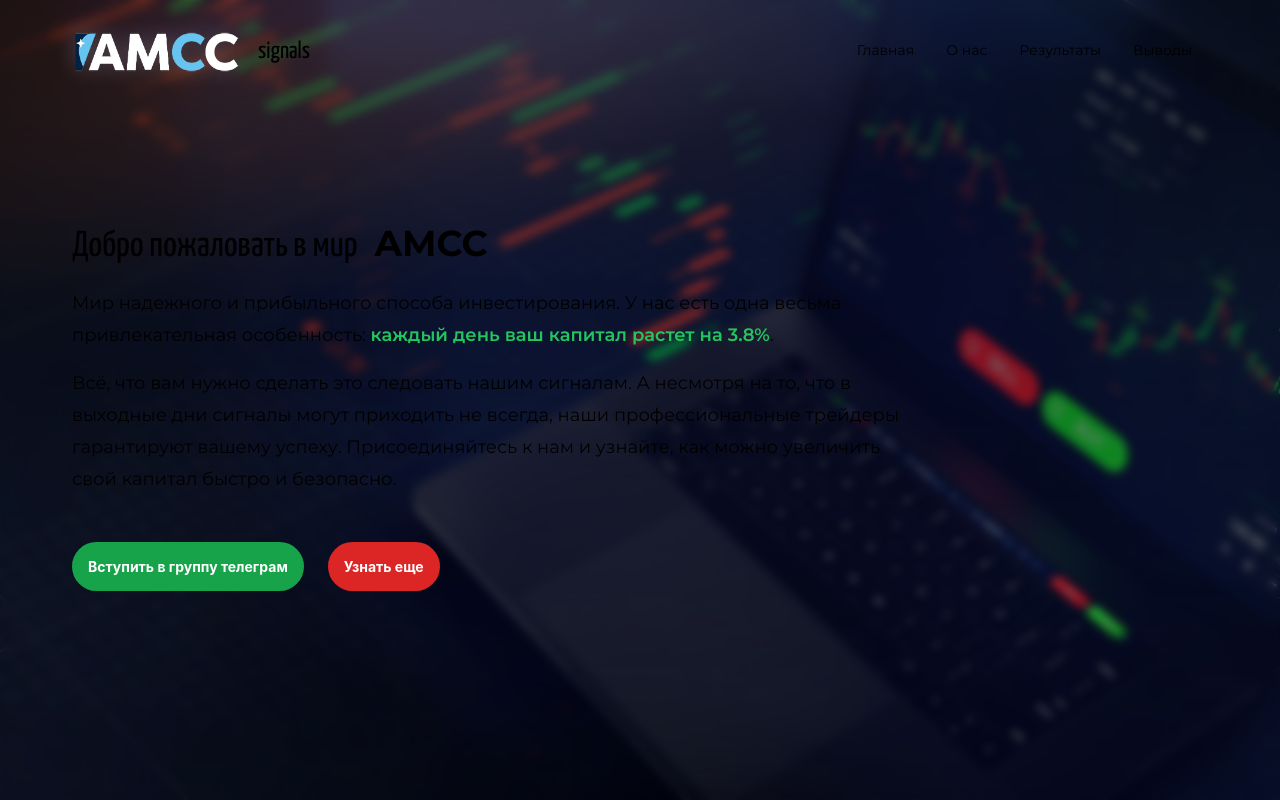
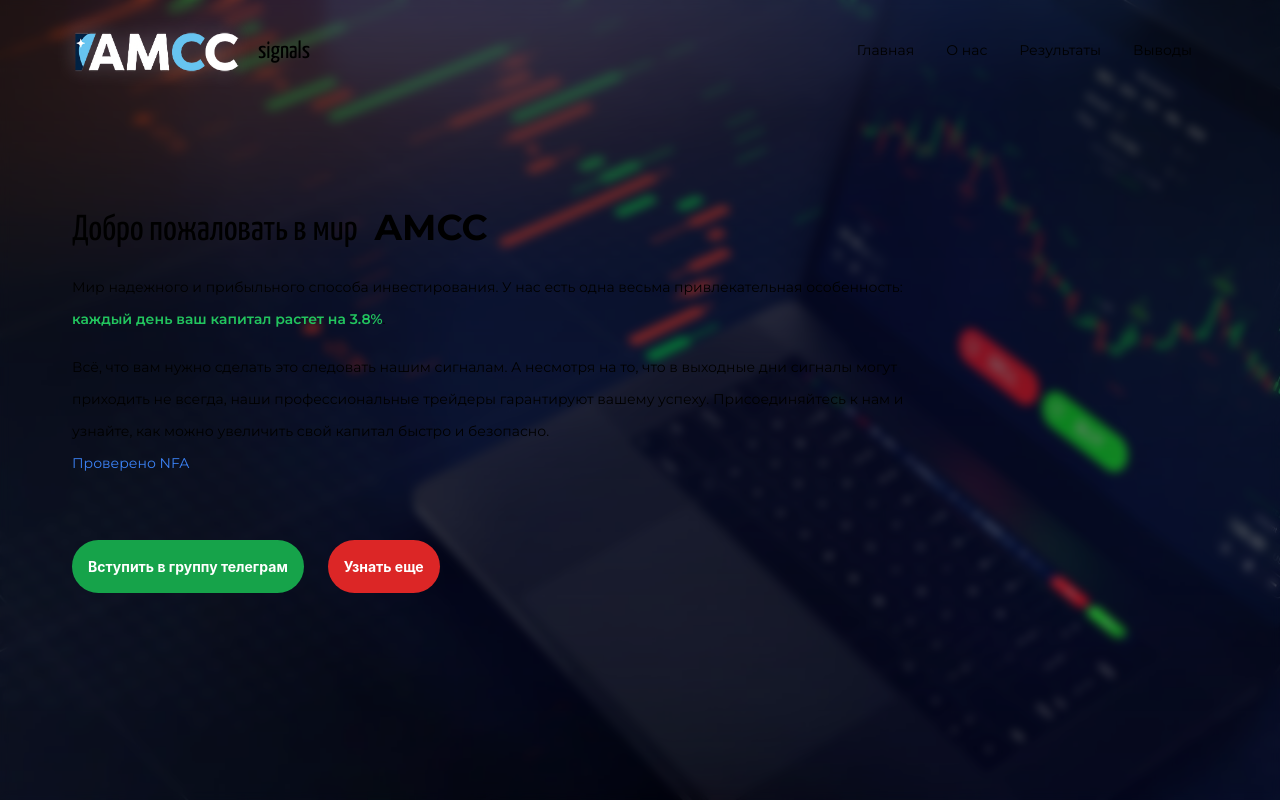
Before and after one commit to IslamAsankojoev/amcc, a Next.js app: page / in a window 1280 px wide. Shown: the top 800 px of the page. Built offline with nearby package versions, Linux system fonts and the light colour scheme.

Commit message:
added nfa

```diff
--- a/src/components/First.tsx
+++ b/src/components/First.tsx
@@ -1,10 +1,12 @@
-import { Col, Row, Space } from 'antd'
+import { Col, Modal, Row, Space } from 'antd'
 import React from 'react'
 import Image from 'next/image'
 import { montserrat, yanone_kaffeesatz } from '@/utils/fonts'
 import { links } from '@/utils/constants'
 
 const First = () => {
+  const [modalOpen, setModalOpen] = React.useState(false)
+
   return (
     <div
       style={{
@@ -52,31 +54,41 @@
                   Добро пожаловать в мир &nbsp;{' '}
                   <span className={`${montserrat.className} font-bold`}>AMCC</span>
                 </h2>
-                <p
-                  className={`text-sm md:text-lg leading-6 md:leading-8 ${montserrat.className}`}
-                >
+                <p className={`text-sm md:text-sm leading-6 md:leading-8 ${montserrat.className}`}>
                   Мир надежного и прибыльного способа инвестирования. У нас есть одна весьма
                   привлекательная особенность:{' '}
-                  <span className="text-green-500 font-semibold">каждый день ваш капитал растет на 3.8%</span>.
-                  <span className='mb-4 block'/>
+                  <span className="text-green-500 font-semibold">
+                    каждый день ваш капитал растет на 3.8%
+                  </span>
+                  .
+                  <span className="mb-4 block" />
                   Всё, что вам нужно сделать это следовать нашим сигналам. А несмотря на то, что в
                   выходные дни сигналы могут приходить не всегда, наши профессиональные трейдеры
                   гарантируют вашему успеху. Присоединяйтесь к нам и узнайте, как можно увеличить
                   свой капитал быстро и безопасно.
+                  <br />
+                  <span
+                    className="text-blue-500 cursor-pointer"
+                    onClick={() => {
+                      setModalOpen(true)
+                    }}
+                  >
+                    Проверено NFA
+                  </span>
                 </p>
                 <br />
                 <Space size="large" wrap>
                   <a
                     href={links.telegram}
-                    target='_blank'
-                    className="bg-green-600 hover:bg-green-700 text-white hover:text-white font-bold p-4  rounded-full "
+                    target="_blank"
+                    className="bg-green-600 hover:bg-green-700 text-white hover:text-white font-semibold md:font-bold p-3 md:p-4 rounded-full inline-block"
                   >
                     Вступить в группу телеграм
                   </a>
                   <a
                     href="#"
-                    target='_blank'
-                    className="bg-red-600 text-white hover:text-white font-bold p-4  rounded-full "
+                    target="_blank"
+                    className="bg-red-600 text-white hover:text-white font-semibold md:font-bold p-3 md:p-4 rounded-full inline-block"
                   >
                     Узнать еще
                   </a>
@@ -103,6 +115,18 @@
           zIndex: 100,
         }}
       >
+        <Modal
+        width={400}
+          open={modalOpen}
+          onOk={() => {
+            setModalOpen(false)
+          }}
+          onCancel={() => {
+            setModalOpen(false)
+          }}
+        >
+          <Image src="/nfa.jpeg" alt="nfa" width={400} height={600} />
+        </Modal>
         <br />
       </Space>
     </div>
--- a/src/components/FixedButton.tsx
+++ b/src/components/FixedButton.tsx
@@ -17,7 +17,7 @@
     <a
       onClick={onClick}
       href={link}
-      className={`${'flex justify-center align-middle fixed z-50 w-12 h-12 bg-green-500 text-white text-center rounded-full shadow-lg hover:bg-green-600 transition duration-300 ease-in-out transform hover:-translate-y-1 hover:shadow-xl hover:text-white font-semibold cursor-pointer'}
+      className={`${'flex justify-center align-middle fixed z-50 w-12 h-12 bg-green-500 opacity-60 hover:opacity-100 text-white text-center rounded-full shadow-lg transition duration-300 ease-in-out transform hover:-translate-y-1 hover:shadow-xl hover:text-white font-semibold cursor-pointer'}
       ${show ? 'hover:scale-110 active:scale-100' : 'scale-0'}
       `}
       style={{
--- a/src/components/Header.tsx
+++ b/src/components/Header.tsx
@@ -76,7 +76,7 @@
         onClick={scrollToTop}
         style={{
           opacity: scroll > 0 ? 1 : 0,
-          backgroundColor: '#24263990',
+          backgroundColor: '#000000',
         }}
         show={scroll > 0}
       >
```
Also changed, not shown: public/nfa.jpeg (added).
